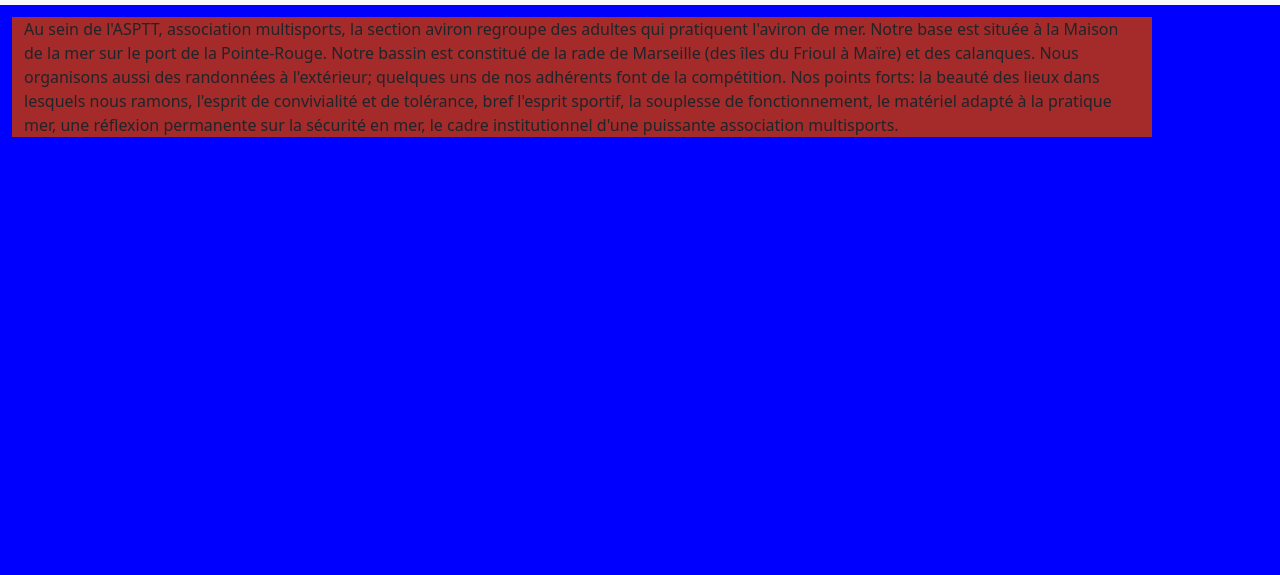
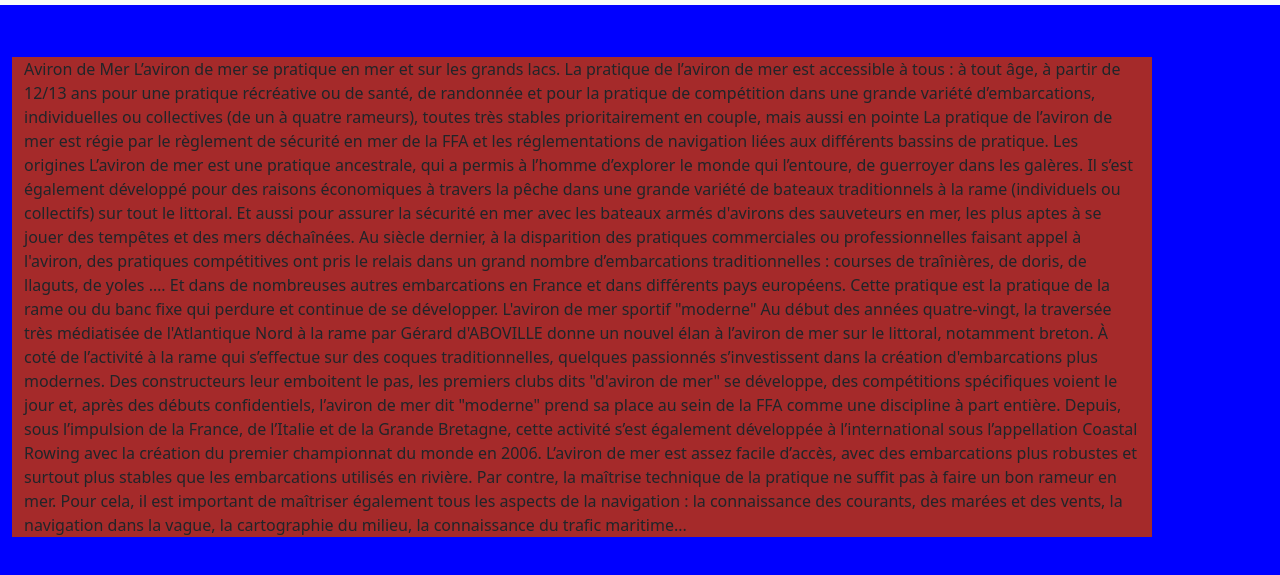
Before and after one commit to gallalain/test, a plain HTML site: page index.html in a window 1280 px wide. Shown: the part 51-626 px from the top of the page. Drawn offline with nearby package versions, Linux system fonts and the light colour scheme.

Commit message:
correction

```diff
--- a/Css/style.css
+++ b/Css/style.css
@@ -4,8 +4,12 @@
   background-color:blue;
 }
 .container {position:absolute;
-  top:60px;z-index:0;
+  top:100px;z-index:0;
   background-color: brown;}
 
   div {position:relative;
     z-index: 3}
+
+    a:hover{
+ background-color:rgb(105, 213, 240)
+    }
--- a/index.html
+++ b/index.html
@@ -19,7 +19,7 @@
         <div class="collapse navbar-collapse bg-white" id="navbarSupportedContent">
           <ul class="navbar-nav me-auto mb-2 mb-lg-0">
             <li class="nav-item">
-              <a class="nav-link active bg-primary" aria-current="page" href="index.html">Accueil</a>
+              <a class="nav-link active bg-primary" aria-current="page" href="#">Accueil</a>
             </li>
     <li class="nav-item">
       <a class="nav-link" href="Venir ramer.html">Venir ramer</a>
@@ -41,15 +41,51 @@
   </ul>
 </div>
 <div class="container">
-      Au sein de l'ASPTT, association multisports, la section aviron regroupe des adultes qui
-       pratiquent l'aviron de mer. Notre base est située à la Maison de la mer sur le port de
-        la Pointe-Rouge. Notre bassin est constitué de la rade de Marseille
-         (des îles du Frioul à Maïre) et des calanques. Nous organisons aussi des randonnées
-          à l'extérieur; quelques uns de nos adhérents font de la compétition.
-           Nos points forts: la beauté des lieux dans lesquels nous ramons, l'esprit de convivialité
-            et de tolérance, bref l'esprit sportif, la souplesse de fonctionnement,
-            le matériel adapté à la pratique mer, une réflexion permanente sur la sécurité en mer,
-             le cadre institutionnel d'une puissante association multisports.
+  Aviron de Mer
+
+  L’aviron de mer se pratique en mer et sur les grands lacs. La pratique de l’aviron de mer est
+   accessible à tous :
+
+      à tout âge, à partir de 12/13 ans
+      pour une pratique récréative ou de santé, de randonnée et pour la pratique de compétition
+      dans une grande variété d’embarcations, individuelles ou collectives (de un à quatre rameurs),
+       toutes très stables prioritairement en couple, mais aussi en pointe
+
+  La pratique de l’aviron de mer est régie par le règlement de sécurité en mer de la FFA et les
+   réglementations de navigation liées aux différents bassins de pratique.
+  Les origines
+
+  L’aviron de mer est une pratique ancestrale, qui a permis à l’homme d’explorer le monde qui
+   l’entoure, de guerroyer dans les galères. Il s’est également développé pour des raisons économiques
+    à travers la pêche dans une grande variété de bateaux traditionnels à la rame
+     (individuels ou collectifs) sur tout le littoral. Et aussi pour assurer la sécurité en mer
+      avec les bateaux armés d'avirons des sauveteurs en mer, les plus aptes à se jouer des tempêtes
+       et des mers déchaînées.
+
+  Au siècle dernier, à la disparition des pratiques commerciales ou professionnelles faisant appel
+   à l'aviron, des pratiques compétitives ont pris le relais dans un grand nombre d’embarcations
+    traditionnelles : courses de traînières, de doris, de llaguts, de yoles …. Et dans de nombreuses
+     autres embarcations en France et dans différents pays européens. Cette pratique est la pratique
+      de la rame ou du banc fixe qui perdure et continue de se développer.
+  L'aviron de mer sportif "moderne"
+
+  Au début des années quatre-vingt, la traversée très médiatisée de l'Atlantique Nord à la rame
+  par Gérard d'ABOVILLE donne un nouvel élan à l’aviron de mer sur le littoral, notamment breton.
+   À coté de l’activité à la rame qui s’effectue sur des coques traditionnelles, quelques passionnés
+   s’investissent dans la création d'embarcations plus modernes. Des constructeurs leur emboitent
+    le pas, les premiers clubs dits "d'aviron de mer" se développe, des compétitions spécifiques
+     voient le jour et, après des débuts confidentiels, l’aviron de mer dit "moderne" prend sa place
+      au sein de la FFA comme une discipline à part entière.
+
+  Depuis, sous l’impulsion de la France, de l’Italie et de la Grande Bretagne, cette activité
+  s’est également développée à l’international sous l’appellation Coastal Rowing avec la création
+    du premier championnat du monde en 2006.
+
+  L’aviron de mer est assez facile d’accès, avec des embarcations plus robustes et surtout plus
+   stables que les embarcations utilisés en rivière. Par contre, la maîtrise technique de la pratique
+    ne suffit pas à faire un bon rameur en mer. Pour cela, il est important de maîtriser également
+     tous les aspects de la navigation : la connaissance des courants, des marées et des vents,
+      la navigation dans la vague, la cartographie du milieu,  la connaissance du trafic maritime...
 </div>
 <script src="https://cdn.jsdelivr.net/npm/bootstrap@5.2.3/dist/js/bootstrap.bundle.min.js" integrity="sha384-kenU1KFdBIe4zVF0s0G1M5b4hcpxyD9F7jL+jjXkk+Q2h455rYXK/7HAuoJl+0I4" crossorigin="anonymous">
 </script>
```
Also changed, not shown: Agenda.html (+2 -2 lines), Aviron de mer.html (+2 -2 lines), Contact.html (+2 -2 lines), Galerie.html (+3 -2 lines), Test.html (+2 -2 lines), Venir ramer.html (+2 -2 lines).
